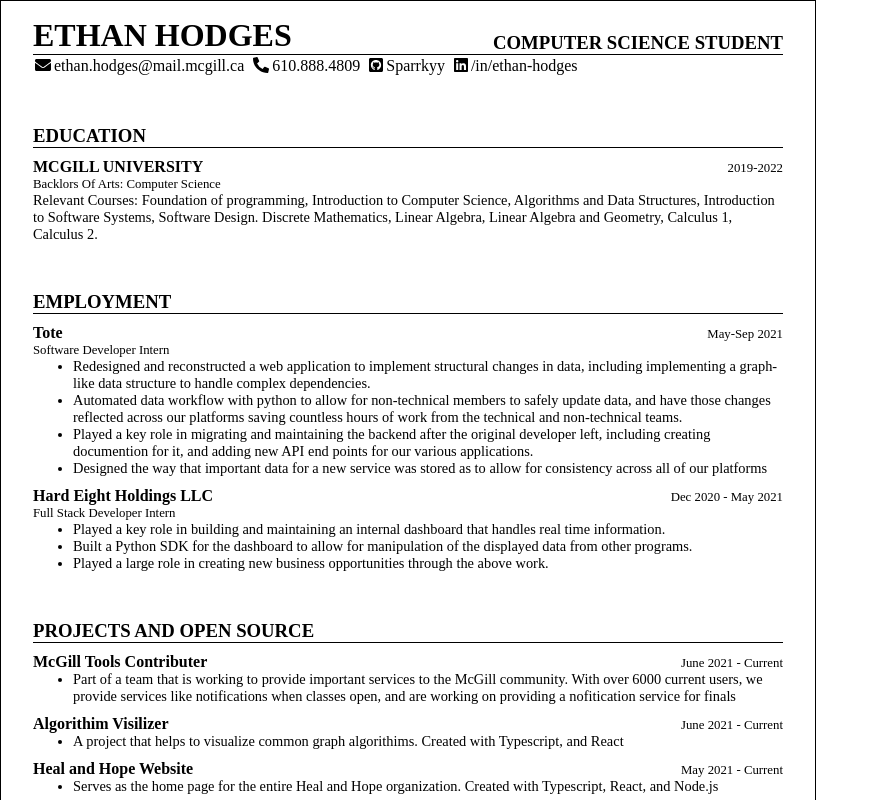
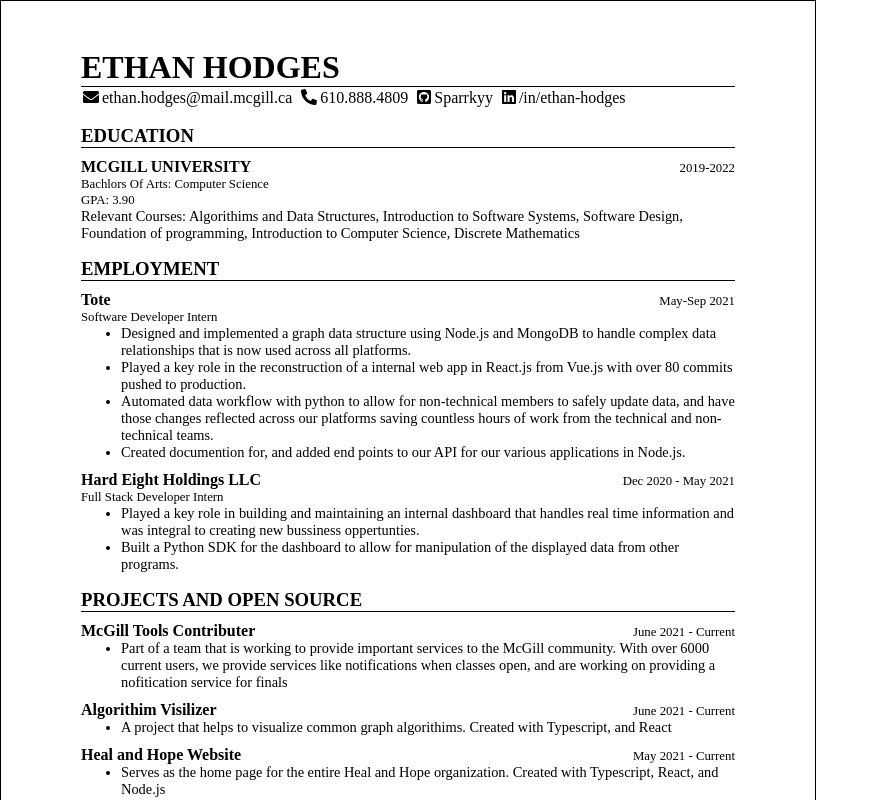
Before and after one commit to Sparrkyy/resume_builder, a React (Create React App) app: page / in a window 1280 px wide. Shown: the top 800 px of the page, without its empty margins (0-878 px from the left). Built offline with nearby package versions, Linux system fonts and the light colour scheme.

Commit message:
updated wording and margins and fixed two spelling mistakes

```diff
--- a/src/App.tsx
+++ b/src/App.tsx
@@ -16,9 +16,10 @@
 	education: {
 		universityName: "MCGILL UNIVERSITY",
 		dates: "2019-2022",
-		degreeName: "Backlors Of Arts: Computer Science",
+		gpa: "3.90",
+		degreeName: "Bachlors Of Arts: Computer Science",
 		relevantCourses:
-			"Relevant Courses: Foundation of programming, Introduction to Computer Science, Algorithms and Data Structures, Introduction to Software Systems, Software Design. Discrete Mathematics, Linear Algebra, Linear Algebra and Geometry, Calculus 1, Calculus 2.",
+			"Relevant Courses: Algorithims and Data Structures, Introduction to Software Systems, Software Design, Foundation of programming, Introduction to Computer Science, Discrete Mathematics",
 	},
 	employment: {
 		positions: [
@@ -27,10 +28,10 @@
 				dates: "May-Sep 2021",
 				positionTitle: "Software Developer Intern",
 				bulletPoints: [
-					"Redesigned and reconstructed a web application to implement structural changes in data, including implementing a graph-like data structure to handle complex dependencies.",
+					"Designed and implemented a graph data structure using Node.js and MongoDB to handle complex data relationships that is now used across all platforms.",
+					"Played a key role in the reconstruction of a internal web app in React.js from Vue.js with over 80 commits pushed to production.",
 					"Automated data workflow with python to allow for non-technical members to safely update data, and have those changes reflected across our platforms saving countless hours of work from the technical and non-technical teams.",
-					"Played a key role in migrating and maintaining the backend after the original developer left, including creating documention for it, and adding new API end points for our various applications.",
-					"Designed the way that important data for a new service was stored as to allow for consistency across all of our platforms",
+					"Created documention for, and added end points to our API for our various applications in Node.js.",
 				],
 			},
 			{
@@ -38,9 +39,8 @@
 				dates: "Dec 2020 - May 2021",
 				positionTitle: "Full Stack Developer Intern",
 				bulletPoints: [
-					"Played a key role in building and maintaining an internal dashboard that handles real time information.",
+					"Played a key role in building and maintaining an internal dashboard that handles real time information and was integral to creating new bussiness oppertunties.",
 					"Built a Python SDK for the dashboard to allow for manipulation of the displayed data from other programs.",
-					"Played a large role in creating new business opportunities through the above work.",
 				],
 			},
 		],
@@ -78,7 +78,7 @@
 			},
 			{
 				skillType: "LANGAUGES",
-				skillList: "English (Native), French (Conversational)",
+				skillList: "English (Native), French (Fluent)",
 			},
 		],
 	},
@@ -91,7 +91,7 @@
 				{/* Title */}
 				<section className='title_line'>
 					<h1 className='title_line_name'>{content.title.fullName}</h1>
-					<h3> {content.title.title} </h3>
+					{/* <h3> {content.title.title} </h3> */}
 				</section>
 				{/* Contact Info */}
 				<section className='contact_info'>
@@ -120,6 +120,7 @@
 					subtitle={content.education.degreeName}
 					date={content.education.dates}
 				/>
+				<Subtitle subtitle={content.education.gpa} />
 				<p className='relevant_courses_text'>{content.education.relevantCourses}</p>
 			</InformationalBlock>
 			<InformationalBlock sectionTitle='EMPLOYMENT'>
@@ -157,6 +158,17 @@
 	);
 }
 
+interface subtitleContent {
+	subtitle: string;
+}
+
+const Subtitle: FC<subtitleContent> = (props) => {
+	return (
+		<div className='date_and_title_subtitle'>
+			<span className='date_italic_text'>{"GPA: " + props.subtitle}</span>
+		</div>
+	);
+};
 interface InformationBlockContent {
 	sectionTitle: string;
 }
--- a/src/css/resume.css
+++ b/src/css/resume.css
@@ -28,7 +28,7 @@
 	width: 8.5in;
 	height: 11in;
 	border: 1px black solid;
-	padding: 1rem 2rem;
+	padding: 3rem 5rem;
 }
 
 #Print {
@@ -48,7 +48,7 @@
 .resume_border {
 	display: flex;
 	flex-direction: column;
-	gap: 3rem;
+	gap: 1rem;
 }
 
 .title_line {
```
